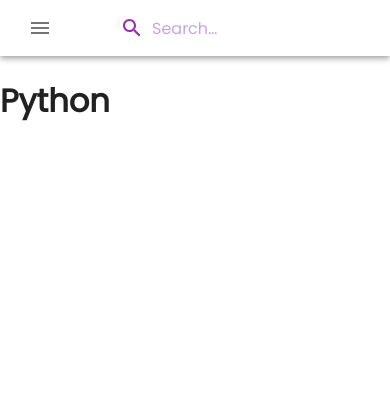
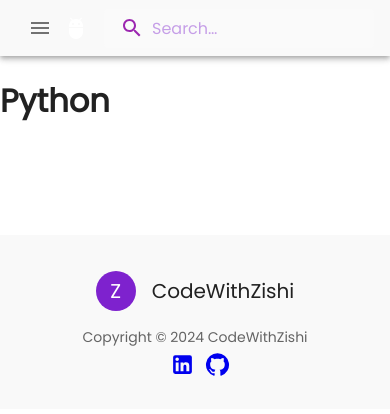
Before and after one commit to zeeshanafzal73/Blogs-Site, a React (Vite) app in the folder Blog site/: page /python in a window 390 px wide. Shown: the top 414 px of the page. Built offline with nearby package versions, Linux system fonts and the light colour scheme.

Commit message:
featurechanges: made footer responsive and made changes in nav and app (#10)

```diff
--- a/Blog site/src/App.jsx
+++ b/Blog site/src/App.jsx
@@ -12,6 +12,7 @@ import REACT from "./components/react";
 import DRF from "./components/drf";
 import PYTHON from "./components/python";
 import NAVBAR from "./components/navbar/nav";
+import Footer from "./components/footer/footer";
 
 const theme = createTheme({
   typography: {
@@ -36,6 +37,7 @@ const App = () => {
             <Route path="/drf" element={<DRF theme={theme} />} />
             <Route path="/python" element={<PYTHON theme={theme} />} />
           </Routes>
+          <Footer />
         </Router>
       </ThemeProvider>
     </>
--- a/Blog site/src/components/footer/footer.jsx
+++ b/Blog site/src/components/footer/footer.jsx
@@ -11,11 +11,14 @@ const Footer = () => {
   const linkedInProfileUrl = "https://www.linkedin.com/in/zeeshanaffzal/";
   const GitProfileUrl = "https://github.com/zeeshanafzal73";
   return (
+    <>
       <Card
         sx={{
           maxWidth: 1550,
           marginTop: "110px",
-        display: "flex",
+          display: { xs: "none", md: "flex" },
+          flexDirection: { xs: "column", md: "row" },
+          flexWrap: "wrap",
           alignItems: "center",
           justifyContent: "center",
           padding: "20px",
@@ -27,7 +30,7 @@ const Footer = () => {
       >
         <CardHeader
           avatar={
-          <Avatar sx={{ bgcolor: red[500] }} aria-label="footer">
+            <Avatar sx={{ bgcolor: '#7e22ce' }} aria-label="footer">
               Z
             </Avatar>
           }
@@ -48,18 +51,78 @@ const Footer = () => {
         <a href={linkedInProfileUrl} target="_blank">
           <LinkedInIcon
             fontSize="large"
-          color="primary"
+            color="#7e22ce"
             style={{ cursor: "pointer", paddingLeft: "10px" }}
           />
         </a>
         <a href={GitProfileUrl} target="_blank">
           <GitHubIcon
             fontSize="large"
-          color="primary"
+            color="#7e22ce"
             style={{ cursor: "pointer", paddingLeft: "10px" }}
           />
         </a>
       </Card>
+      <Card
+        sx={{
+          maxWidth: 1550,
+          marginTop: "110px",
+          display: { xs: "flex", md: "none" },
+          flexDirection: { xs: "column", md: "row" },
+          flexWrap: "wrap",
+          alignItems: "center",
+          justifyContent: "center",
+          padding: "20px",
+          backgroundColor: "#f9f9f9",
+          boxShadow: "none",
+          border: "none",
+          borderRadius: "0px",
+        }}
+      >
+        <CardHeader
+          avatar={
+            <Avatar sx={{ bgcolor: '#7e22ce' }} aria-label="footer">
+              Z
+            </Avatar>
+          }
+          title={
+            <Typography variant="h6" color="text.primary">
+              CodeWithZishi
+            </Typography>
+          }
+          sx={{
+            display: "flex",
+            alignItems: "center",
+            justifyContent: "center",
+          }}
+        />
+        <Typography variant="body2" color="text.secondary" textAlign="center">
+          Copyright © 2024 CodeWithZishi
+        </Typography>
+        <div
+          style={{
+            display: "flex",
+            justifyContent: "center",
+            marginTop: { xs: "10px", md: 0 },
+          }}
+        >
+          <a href={linkedInProfileUrl} target="_blank">
+            <LinkedInIcon
+              fontSize="large"
+              color="#7e22ce"
+              style={{ cursor: "pointer", paddingLeft: "10px" }}
+            />
+          </a>
+          <a href={GitProfileUrl} target="_blank">
+            <GitHubIcon
+              fontSize="large"
+              color="#7e22ce"
+              style={{ cursor: "pointer", paddingLeft: "10px" }}
+            />
+          </a>
+        </div>
+      </Card>
+    </>
   );
 };
 
--- a/Blog site/src/components/navbar/nav.jsx
+++ b/Blog site/src/components/navbar/nav.jsx
@@ -76,7 +76,7 @@ const NAVBAR = ({ theme }) => {
   };
 
   return (
-    <AppBar position="static" sx={{ bgcolor: "white" }}>
+    <AppBar position="static" sx={{ bgcolor: "#f9f9f9" }}>
       <Container maxWidth="xl">
         <Toolbar disableGutters>
           <AdbIcon sx={{ display: { xs: "none", md: "flex" }, mr: 1 }} />
```
Lines whose indentation alone changed are shown as unchanged.
